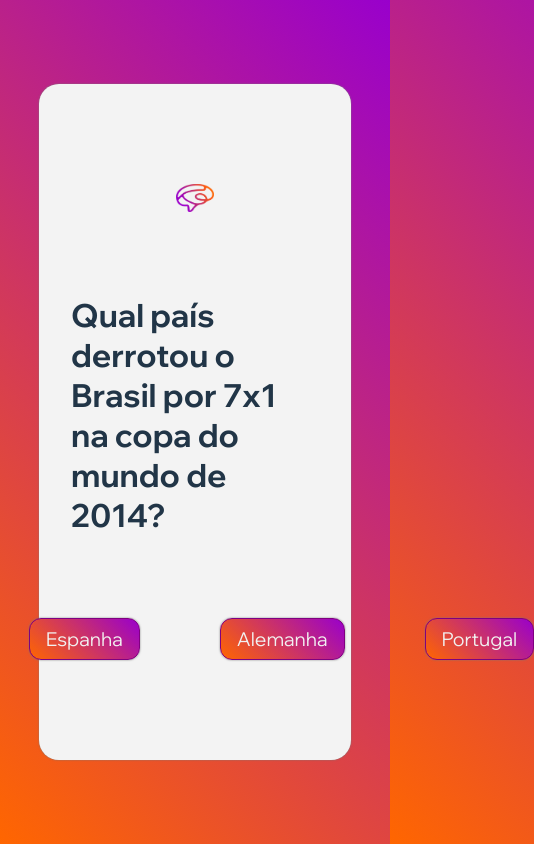
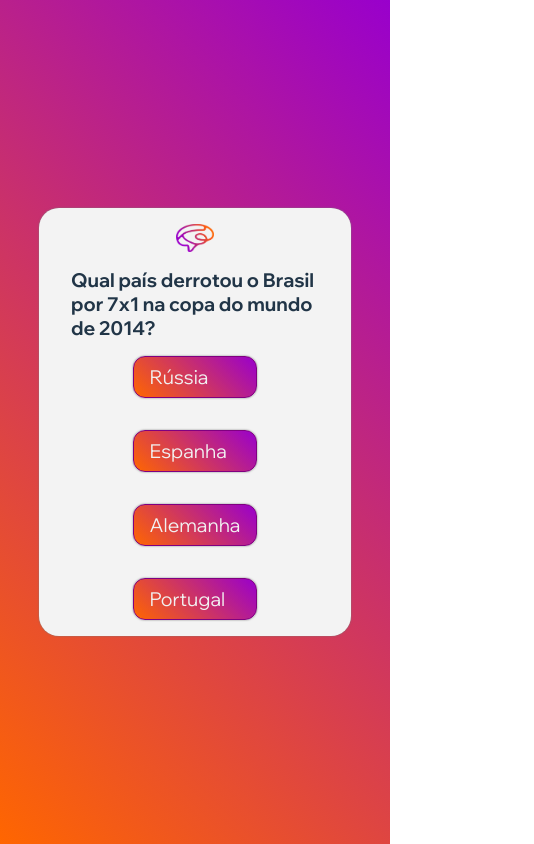
Before and after one commit to pedroluca/jogo-tenda, a React (Vite) app: page /question in a window 390 px wide. Shown: the whole page, 534 px wide, since content can reach past the window. Built offline with nearby package versions, Linux system fonts and the light colour scheme; a web font is replaced by a local one.

Commit message:
feat: add mobile responsivity

```diff
--- a/src/index.css
+++ b/src/index.css
@@ -138,3 +138,37 @@ body {
 .logo-olimp {
   width: 15%;
 }
+
+@media screen and (max-width: 768px) {
+  .container-home img {
+    width: 70%;
+  }
+
+  .select-holder {
+    flex-direction: column;
+    gap: 2rem;
+  }
+
+  .container-question {
+    gap: 1rem;
+  }
+  .container-question h1 {
+    font-size: 1.2rem;
+  }
+
+  .modal-content {
+    width: 70%;
+  }
+
+  .modal-mobile {
+    width: 40%;
+    padding: .5rem;
+    text-align: center;
+  }
+
+  body,
+  .size-full {
+    min-height: 100vh;
+    height: auto;
+  }
+}
--- a/src/pages/question.tsx
+++ b/src/pages/question.tsx
@@ -62,7 +62,7 @@ export function Question() {
         <div id="myModal" className="modal">
           <div className="modal-content">
             <p>{message}</p>
-            <Button to='/' id="modalBtn" onClick={() => setShowModal(false)}>OK</Button>
+            <Button to='/' id="modalBtn" className='modal-mobile' onClick={() => setShowModal(false)}>OK</Button>
           </div>
         </div>
       )}
```
